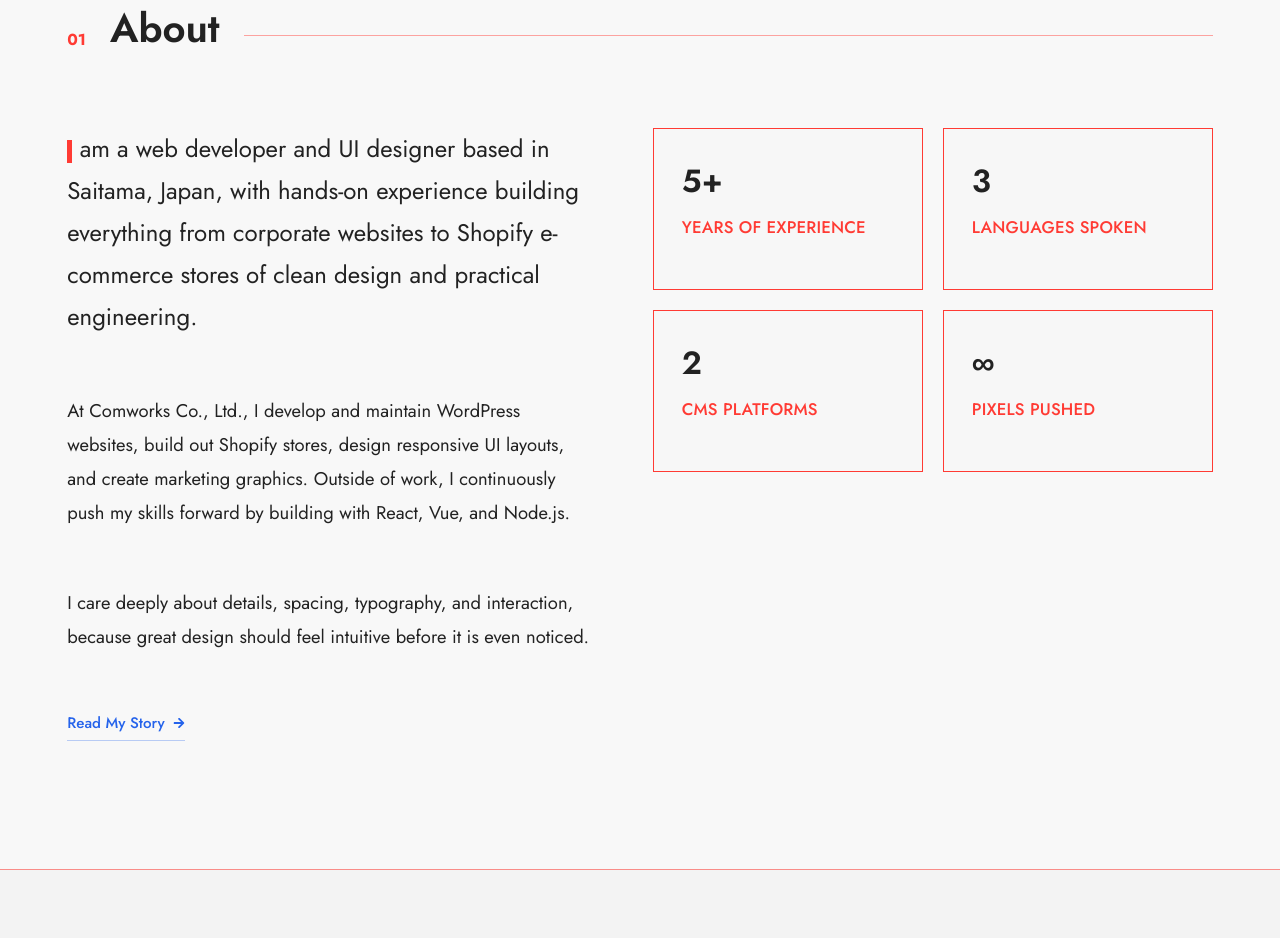
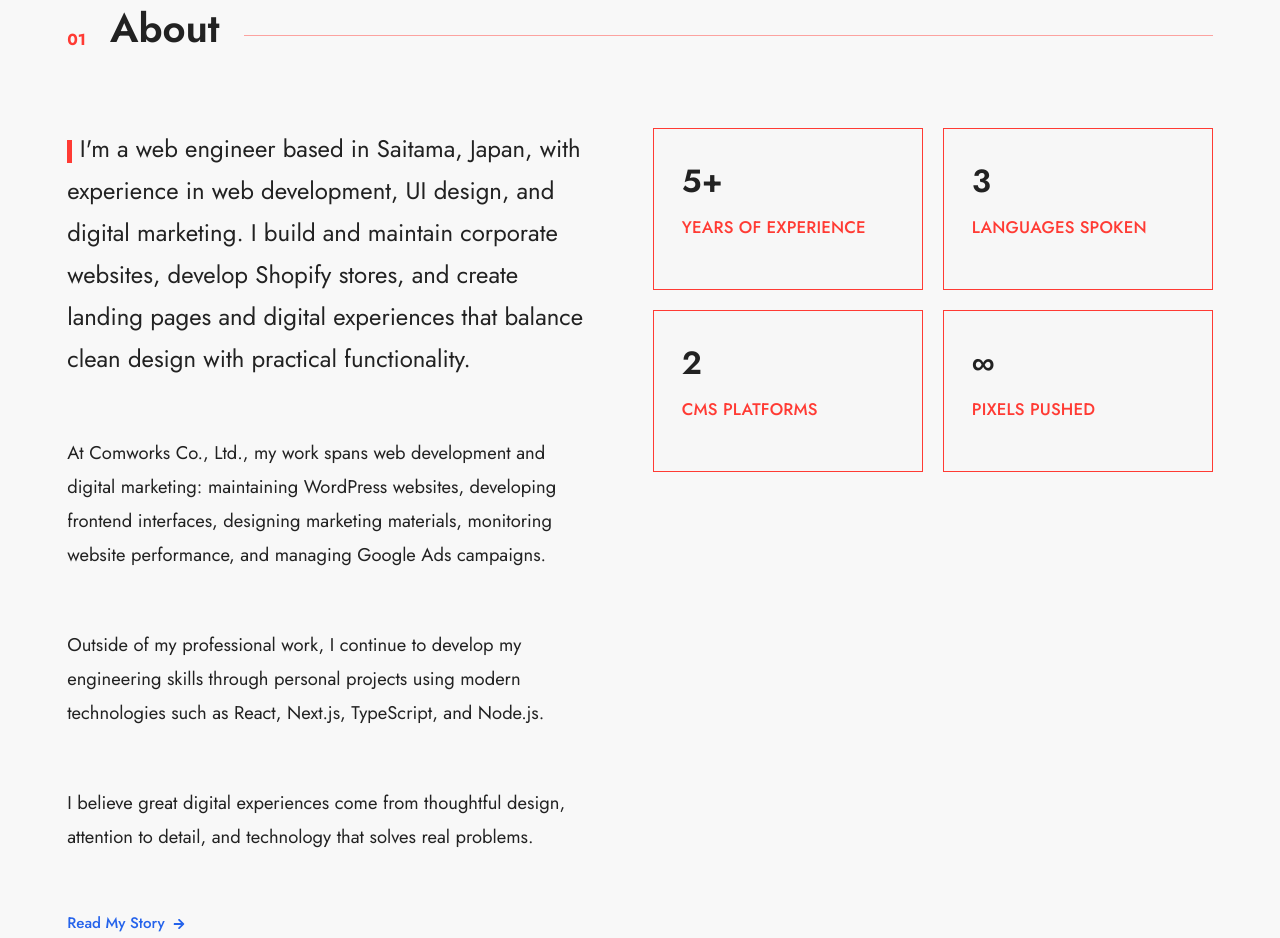
Before and after one commit to vtksgr/portfolio, a React (Vite) app: page / in a window 1280 px wide. Shown: the part 920-1858 px from the top of the page. Built offline with nearby package versions, Linux system fonts and the light colour scheme.

Commit message:
repolise wordings

```diff
--- a/src/assets/components/AboutSection.jsx
+++ b/src/assets/components/AboutSection.jsx
@@ -44,6 +44,10 @@ export default function AboutSection({ language = 'en' }) {
 
             <p className="max-w-[760px] text-[1rem] leading-[1.85] text-[var(--text)] md:text-[1.15rem]">
               {t.about.bio3}
+            </p>
+
+            <p className="max-w-[760px] text-[1rem] leading-[1.85] text-[var(--text)] md:text-[1.15rem]">
+              {t.about.bio4}
             </p>
 
             <a
--- a/src/data/translations.js
+++ b/src/data/translations.js
@@ -9,7 +9,7 @@ export const translations = {
       languageSelector: 'EN',
     },
     hero: {
-      intro: 'Full-Stack Web Developer and Designer based in Japan.',
+      intro: 'Web Engineer & Designer based in Japan.',
       heading: 'Crafting Digital Experiences',
       audiences: ['FOR STARTUPS', 'FOR BUSINESSES', 'FOR BRANDS'],
       description: 'I design and develop modern websites, scalable web applications, and high-performing e-commerce platforms.',
@@ -18,9 +18,10 @@ export const translations = {
     },
     about: {
       title: 'About',
-      bio1: 'am a web developer and UI designer based in Saitama, Japan, with hands-on experience building everything from corporate websites to Shopify e-commerce stores of clean design and practical engineering.',
-      bio2: 'At Comworks Co., Ltd., I develop and maintain WordPress websites, build out Shopify stores, design responsive UI layouts, and create marketing graphics. Outside of work, I continuously push my skills forward by building with React, Vue, and Node.js.',
-      bio3: 'I care deeply about details, spacing, typography, and interaction, because great design should feel intuitive before it is even noticed.',
+      bio1: "I'm a web engineer based in Saitama, Japan, with experience in web development, UI design, and digital marketing. I build and maintain corporate websites, develop Shopify stores, and create landing pages and digital experiences that balance clean design with practical functionality.",
+      bio2: 'At Comworks Co., Ltd., my work spans web development and digital marketing: maintaining WordPress websites, developing frontend interfaces, designing marketing materials, monitoring website performance, and managing Google Ads campaigns.',
+      bio3: 'Outside of my professional work, I continue to develop my engineering skills through personal projects using modern technologies such as React, Next.js, TypeScript, and Node.js.',
+      bio4: 'I believe great digital experiences come from thoughtful design, attention to detail, and technology that solves real problems.',
       readMore: 'Read My Story',
       stats: {
         experience: 'YEARS OF EXPERIENCE',
@@ -55,8 +56,8 @@ export const translations = {
           period: 'Apr 2021 - Present',
           place: 'Comworks Co., Ltd.',
           location: 'Japan',
-          title: 'Web Developer',
-          description: 'Designing and developing WordPress websites and Shopify e-commerce stores. Creating responsive HTML/CSS/JS layouts, planning page structure and UI/UX, improving existing websites, and producing banners, flyers, posters, and web graphics for marketing campaigns.',
+          title: 'Web Engineer',
+          description: 'I maintain and improve WordPress websites; design and develop web pages, blog pages, and landing pages; and create visual assets such as graphics, posters, and other marketing materials. I also work on UI design and frontend development, monitor website performance, and manage Google Ads campaigns to support the company’s digital marketing goals.',
         },
         {
           period: '2018 - 2021',
@@ -157,9 +158,10 @@ export const translations = {
     },
     about: {
       title: '私について',
-      bio1: '埼玉県在住のウェブ開発者・UIデザイナーです。企業のコーポレートサイトからShopifyのeコマースストアまで、設計力と実装力を兼ね備えた制作経験があります。',
-      bio2: 'Comworks Co., Ltd.ではWordPressウェブサイトの開発・保守、Shopifyストアの構築、レスポンシブUIレイアウトの設計、マーケティング用のグラフィック制作を行っています。仕事の傍ら、React、Vue、Node.jsなど新しい技術を継続的に学んでいます。',
-      bio3: '細部へのこだわり、スペーシング、タイポグラフィ、インタラクションを大切にしています。優れたデザインは気づかれる前に直感的に感じられるべきだと考えています。',
+      bio1: '埼玉県を拠点とするウェブエンジニアです。ウェブ開発、UIデザイン、デジタルマーケティングの経験があり、企業サイトの構築・保守、Shopifyストアの開発、デザイン性と実用性を兼ね備えたランディングページやデジタル体験の制作に取り組んでいます。',
+      bio2: 'Comworks Co., Ltd.では、WordPressサイトの保守、フロントエンドの開発、マーケティング素材のデザイン、サイトのパフォーマンス監視、Google広告キャンペーンの運用など、ウェブ開発からデジタルマーケティングまで幅広く担当しています。',
+      bio3: '業務外では、個人プロジェクトを通じてエンジニアリングのスキルを磨き、React、Next.js、TypeScript、Node.jsなどのモダンな技術に取り組んでいます。',
+      bio4: '優れたデジタル体験は、細部まで配慮したデザインと、現実の課題を解決するテクノロジーから生まれると考えています。',
       readMore: '私のストーリーを読む',
       stats: {
         experience: '年の経験',
@@ -194,8 +196,8 @@ export const translations = {
           period: '2021年4月 - 現在',
           place: 'Comworks Co., Ltd.',
           location: '日本',
-          title: 'ウェブ開発者',
-          description: 'WordPressウェブサイトとShopifyのeコマースストアの設計・開発を担当。レスポンシブなHTML/CSS/JSレイアウト制作、ページ構成とUI/UXの企画、既存ウェブサイトの改善、マーケティング用バナーやチラシ、ポスター、ウェブグラフィックの制作を行っています。',
+          title: 'ウェブエンジニア',
+          description: 'WordPressサイトの保守・改善、ウェブページ・ブログページ・ランディングページのデザインと開発、グラフィックやポスターなどのマーケティング素材の制作を行っています。また、UIデザインやフロントエンド開発に加え、サイトのパフォーマンス監視やGoogle広告キャンペーンの運用を通じて、会社のデジタルマーケティングを支援しています。',
         },
         {
           period: '2018年 - 2021年',
@@ -216,7 +218,7 @@ export const translations = {
           description: 'Comworksの4つのコーポレートサイトの保守・改善を担当。企画、UI設計、フロントエンド開発に携わり、レスポンシブな動作を保証しています。',
         },
         {
-          title: 'Shopifyeコマースストア',
+          title: 'Shopify eコマースストア',
           subtitle: 'Comworks オンラインストア',
           type: '就業先',
           description: 'Shopifyストアの構築・カスタマイズを担当。商品ページ、在庫管理、UI改善、ウェブデザインを実装。4人の開発チームの一員として取り組みました。',
@@ -228,7 +230,7 @@ export const translations = {
           description: 'ネットワークカメラからの画像キャプチャ・管理用ウェブアプリケーションのUI/UXデザインとレスポンシブフロントエンド開発を担当しました。',
         },
         {
-          title: 'Shopifyeコマースストア',
+          title: 'Shopify eコマースストア',
           subtitle: 'ポカラトレーディング オンラインストア',
           type: 'フリーランス',
           description: 'Shopifyストアの設計・開発を一から担当。商品管理、UI改善、レスポンシブデザイン、プロモーション用バナーグラフィックスを実装しました。',
```
